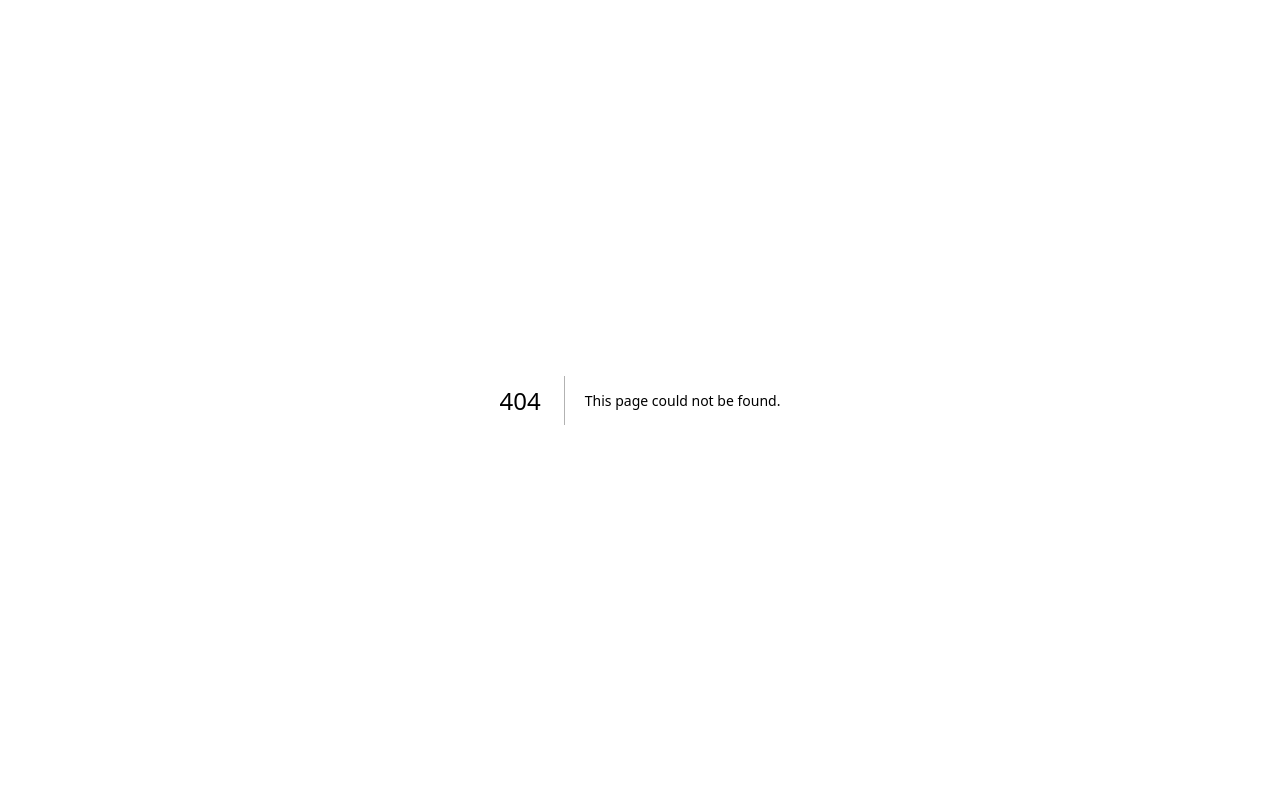
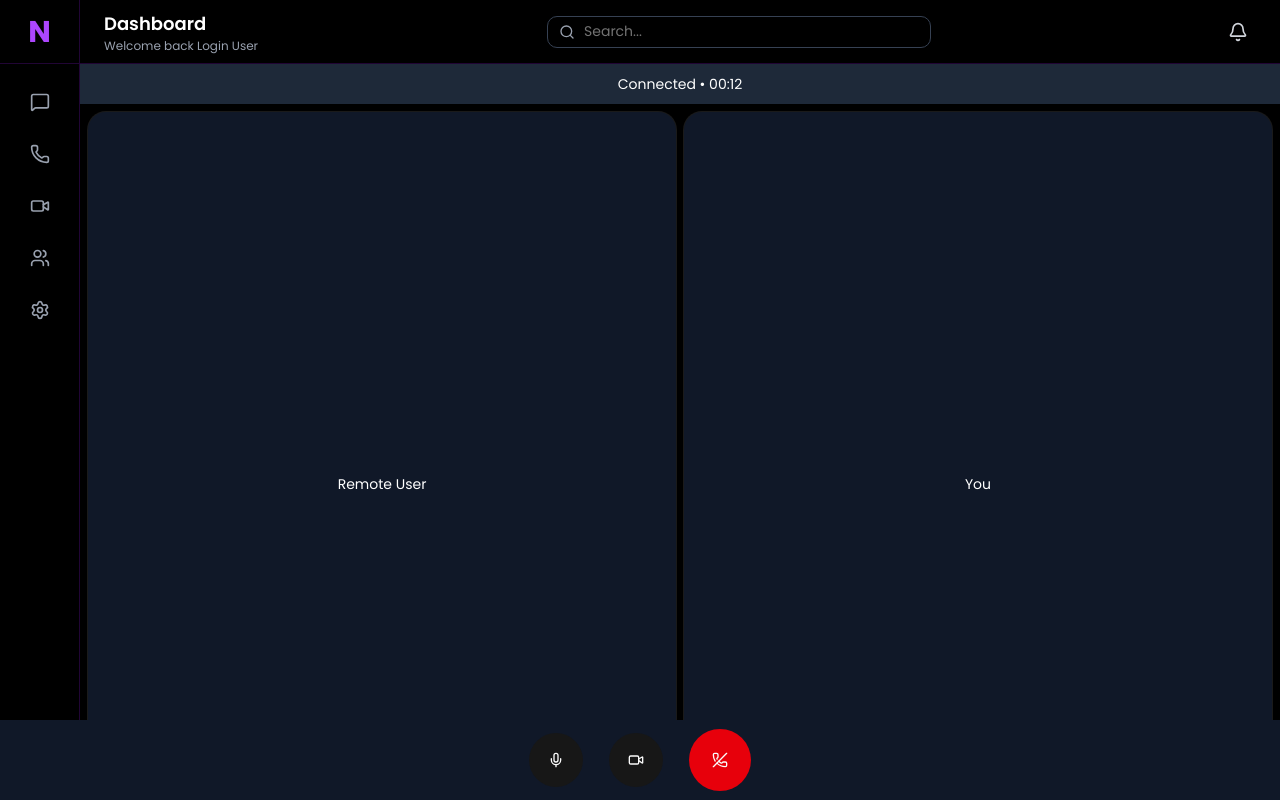
Before and after one commit to arunkaimal/nexus-desk-frontend, a Next.js app: page /calls/video/1 in a window 1280 px wide. Before the commit this address had no page. Built offline with nearby package versions, Linux system fonts and the light colour scheme.

Commit message:
Implemented call ui like Video and Voice

```diff
--- /dev/null
+++ b/app/(dashboard)/calls/video/[roomId]/page.tsx
@@ -0,0 +1,7 @@
+"use client";
+
+import VideoCallRoom from "@/components/calls/VideoCallRoom";
+
+export default function VideoCallPage() {
+  return <VideoCallRoom />;
+}
--- /dev/null
+++ b/app/(dashboard)/calls/voice/[roomId]/page.tsx
@@ -0,0 +1,5 @@
+import VoiceCallRoom from "@/components/calls/VoiceCallRoom";
+
+export default function VoiceCallPage() {
+  return <VoiceCallRoom />;
+}
--- /dev/null
+++ b/components/calls/CallControls.tsx
@@ -0,0 +1,35 @@
+"use client";
+
+import React, { useState } from "react";
+import { Mic, MicOff, Video, VideoOff, PhoneOff } from "lucide-react";
+import { Button } from "@/components/ui/button";
+function CallControls() {
+  const [micOn, setMicOn] = useState(true);
+  const [videoOn, setVideoOn] = useState(true);
+
+  return (
+    <div className="h-20 flex items-center justify-center gap-6 bg-gray-900 fixed bottom-0 left-0 w-full z-50">
+      <Button
+        onClick={() => setMicOn(!micOn)}
+        className="rounded-full w-14 h-14"
+        variant={micOn ? "default" : "destructive"}
+      >
+        {micOn ? <Mic /> : <MicOff />}
+      </Button>
+
+      <Button
+        onClick={() => setVideoOn(!videoOn)}
+        className="rounded-full w-14 h-14"
+        variant={videoOn ? "default" : "destructive"}
+      >
+        {videoOn ? <Video /> : <VideoOff />}
+      </Button>
+
+      <Button className="rounded-full w-16 h-16 bg-red-600 hover:bg-red-700">
+        <PhoneOff />
+      </Button>
+    </div>
+  );
+}
+
+export default React.memo(CallControls)
--- /dev/null
+++ b/components/calls/CallStatusBar.tsx
@@ -0,0 +1,7 @@
+export default function CallStatusBar() {
+  return (
+    <div className="h-10 flex items-center justify-center bg-gray-800 text-white text-sm">
+      Connected • 00:12
+    </div>
+  );
+}
--- /dev/null
+++ b/components/calls/IncomingCallModal.tsx
@@ -0,0 +1,19 @@
+"use client";
+
+import { Button } from "@/components/ui/button";
+
+export default function IncomingCallModal() {
+  return (
+    <div className="fixed inset-0 bg-black/70 flex items-center justify-center">
+      <div className="bg-gray-900 p-6 rounded-2xl text-white text-center space-y-4">
+        <h2 className="text-lg font-semibold">Incoming Call</h2>
+        <p className="text-sm text-gray-400">Arun is calling...</p>
+
+        <div className="flex gap-4 justify-center">
+          <Button className="bg-green-600">Accept</Button>
+          <Button variant="destructive">Reject</Button>
+        </div>
+      </div>
+    </div>
+  );
+}
--- /dev/null
+++ b/components/calls/VideoCallRoom.tsx
@@ -0,0 +1,20 @@
+import CallControls from "./CallControls";
+import CallStatusBar from "./CallStatusBar";
+import VideoTile from "./VideoTile";
+
+
+export default function VideoCallRoom() {
+  return (
+    <div className="h-screen w-full bg-black flex flex-col">
+      <CallStatusBar />
+
+      {/* Video Grid */}
+      <div className="flex-1 grid grid-cols-1 md:grid-cols-2 gap-2 p-2">
+        <VideoTile label="Remote User" />
+        <VideoTile label="You" isLocal />
+      </div>
+
+      <CallControls />
+    </div>
+  );
+}
--- /dev/null
+++ b/components/calls/VideoTile.tsx
@@ -0,0 +1,19 @@
+import { Card } from "@/components/ui/card";
+import React from "react";
+
+interface Props {
+  label: string;
+  isLocal?: boolean;
+}
+
+function VideoTile({ label }: Props) {
+  return (
+    <Card className="relative bg-gray-900 rounded-2xl overflow-hidden">
+      <div className="absolute inset-0 flex items-center justify-center text-white">
+        {label}
+      </div>
+    </Card>
+  );
+}
+
+export default React.memo(VideoTile);
--- /dev/null
+++ b/components/calls/VoiceCallRoom.tsx
@@ -0,0 +1,10 @@
+import CallControls from "./CallControls";
+
+export default function VoiceCallRoom() {
+  return (
+    <div className="h-screen w-full bg-black flex flex-col items-center justify-center text-white">
+      <div className="text-lg mb-4">Voice Call</div>
+      <CallControls />
+    </div>
+  );
+}
```
